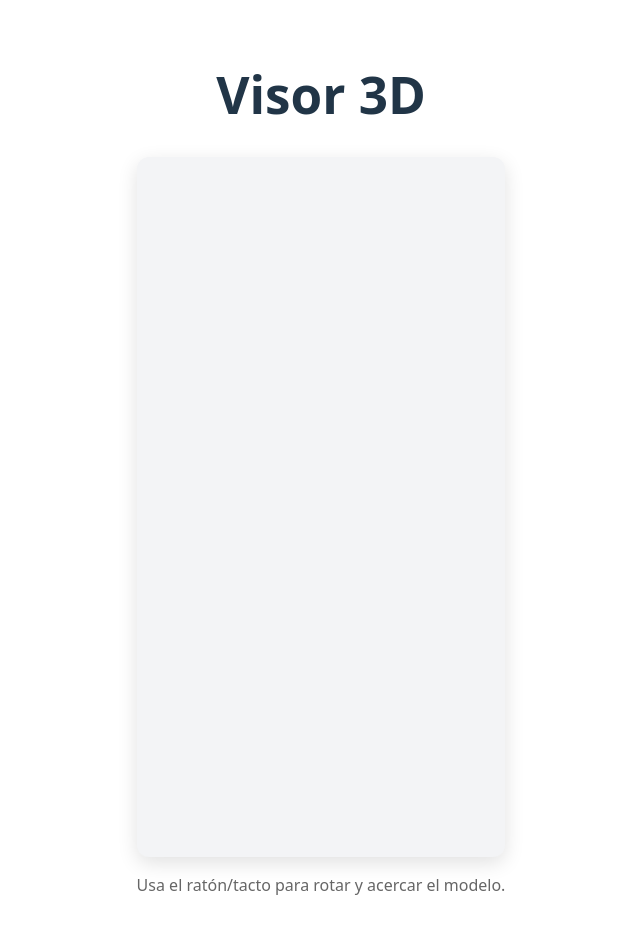
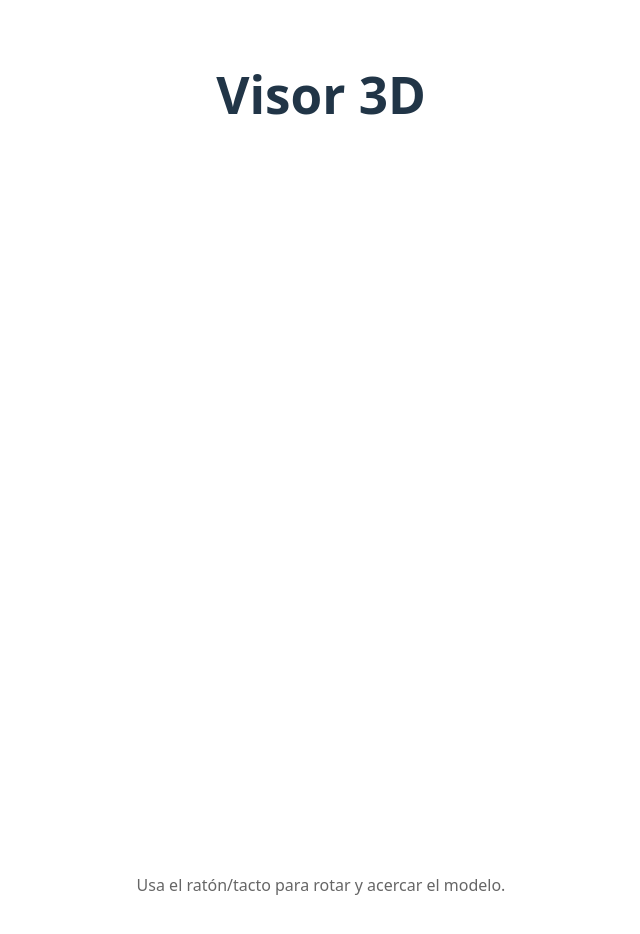
Before and after one commit to renzovergarag/prototipo-human-3d, a React (Vite) app: page / in a window 1280 px wide. Shown: the top 934 px of the page, without its empty margins (319-959 px from the left). Built offline with nearby package versions, Linux system fonts and the light colour scheme.

Commit message:
cambio de estilos

```diff
--- a/src/App.css
+++ b/src/App.css
@@ -53,9 +53,9 @@
     width: 1000%;
     max-width: 800px;
     height: 700px;
-    background: #f3f4f6;
+    background: #f3f4f600;
     border-radius: 12px;
-    box-shadow: 0 6px 20px rgba(0, 0, 0, 0.12);
+    /* box-shadow: 0 6px 20px rgba(0, 0, 0, 0.12); */
 }
 
 .model-viewer {
```
